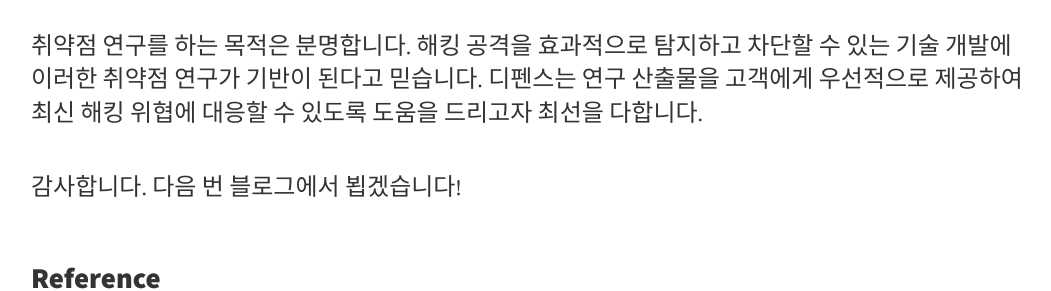
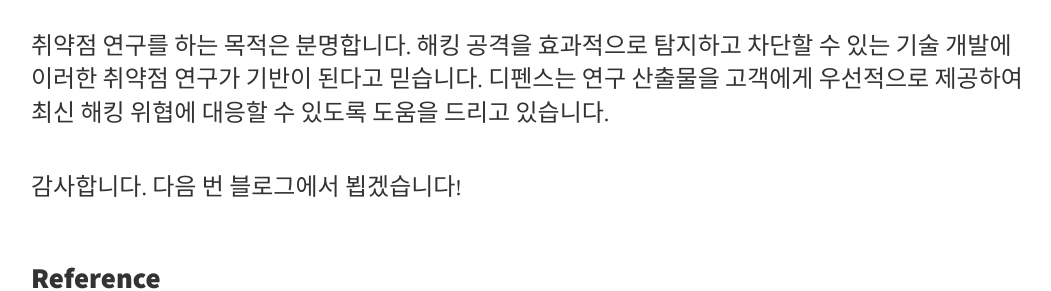
Before and after one commit to intellee/blog.diffense.co.kr, a Jekyll site: the page built from _posts/2019-03-02-Eop-DHub.md, in a window 1280 px wide and 900 px high, scrolled down 8958 px. Shown: the part 229-520 px from the top of the window, without its empty margins (109-1160 px from the left). Built offline with Jekyll 4.4.1, drawn with Linux system fonts in a browser that asks for light colours; nearby versions of some CDN libraries.

Commit message:
Eop DHub

```diff
--- a/_posts/2019-03-02-Eop-DHub.md
+++ b/_posts/2019-03-02-Eop-DHub.md
@@ -131,7 +131,7 @@
 
 ### 마치며
 
-취약점 연구를 하는 목적은 분명합니다. 해킹 공격을 효과적으로 탐지하고 차단할 수 있는 기술 개발에 이러한 취약점 연구가 기반이 된다고 믿습니다. 디펜스는 연구 산출물을 고객에게 우선적으로 제공하여 최신 해킹 위협에 대응할 수 있도록 도움을 드리고자 최선을 다합니다.
+취약점 연구를 하는 목적은 분명합니다. 해킹 공격을 효과적으로 탐지하고 차단할 수 있는 기술 개발에 이러한 취약점 연구가 기반이 된다고 믿습니다. 디펜스는 연구 산출물을 고객에게 우선적으로 제공하여 최신 해킹 위협에 대응할 수 있도록 도움을 드리고 있습니다.
 
 감사합니다. 다음 번 블로그에서 뵙겠습니다!
 
```
Also changed, not shown: 2 other files.
